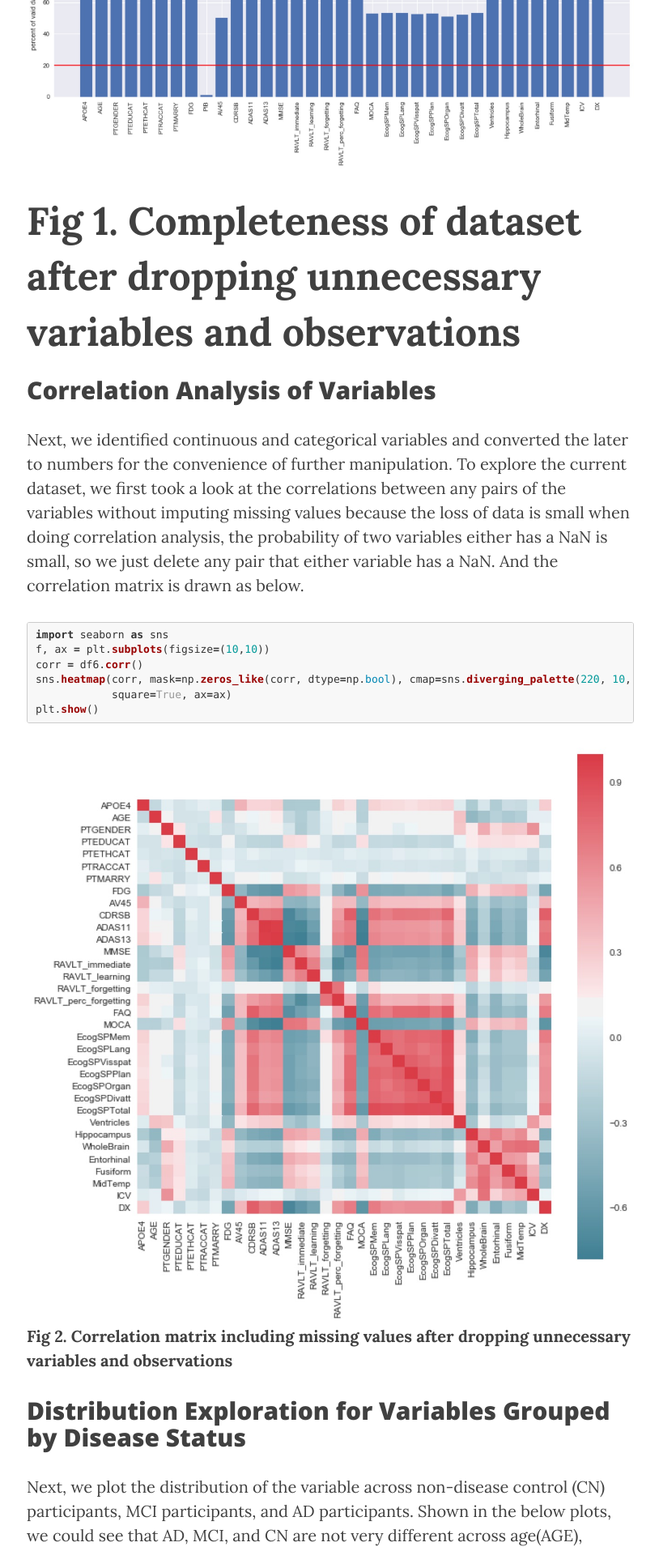
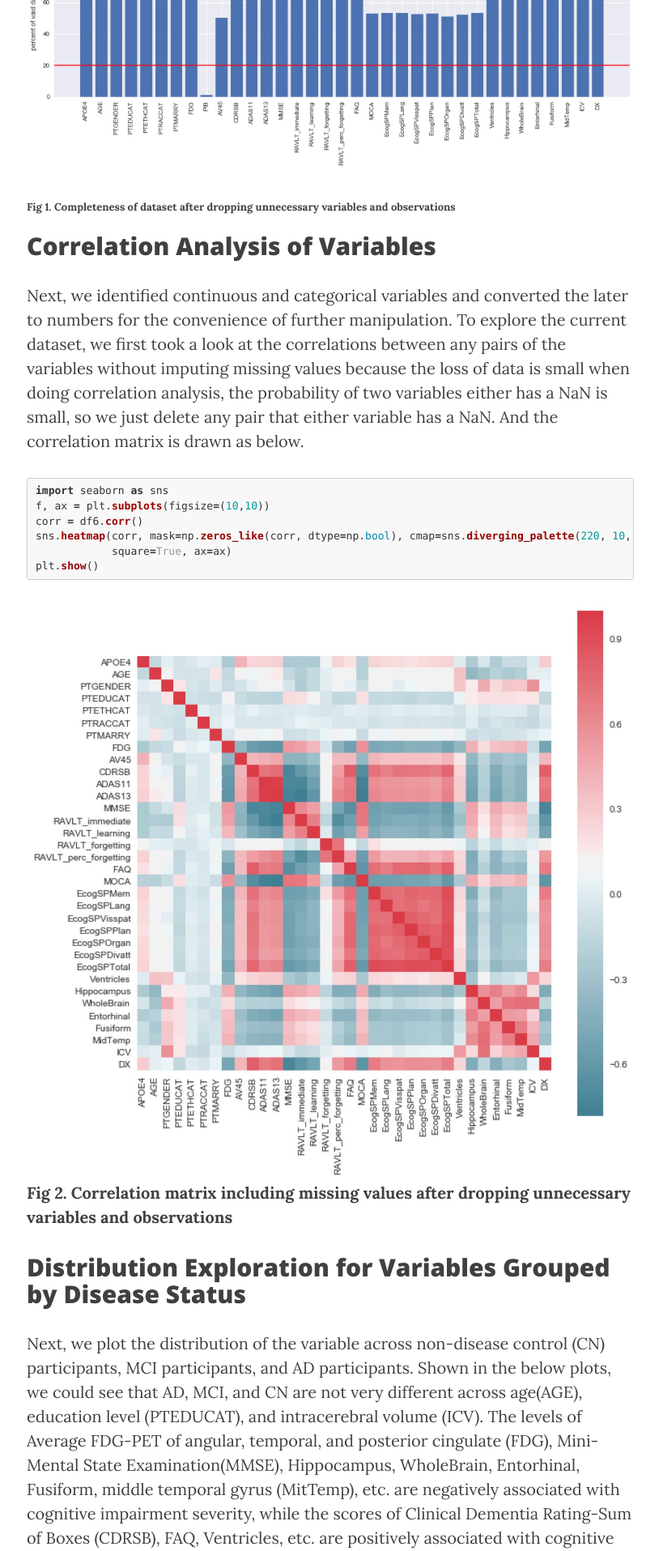
Before and after one commit to liyixiu/Alzheimer, a Jekyll site: the page built from docs/EDA.md, in a window 1280 px wide. Shown: the part 2944-4859 px from the top of the page at 81% size, without its empty margins (232-1046 px from the left). Built offline with Jekyll 4.4.1, drawn with Linux system fonts in a browser that asks for light colours; nearby versions of some CDN libraries.

Commit message:
Update EDA.md

````diff
--- a/docs/EDA.md
+++ b/docs/EDA.md
@@ -115,7 +115,7 @@ print('Deleted variables are:', bad2)
 ```
 
 <img src="https://yueli1201.github.io/Alzheimer/figures/1.jpeg" alt="1" width="750"/>
-<font size="10"><b>Fig 1. Completeness of dataset after dropping unnecessary variables and observations</b></font>
+<font size="2"><b>Fig 1. Completeness of dataset after dropping unnecessary variables and observations</b></font>
 
 ## Correlation Analysis of Variables
 
````
